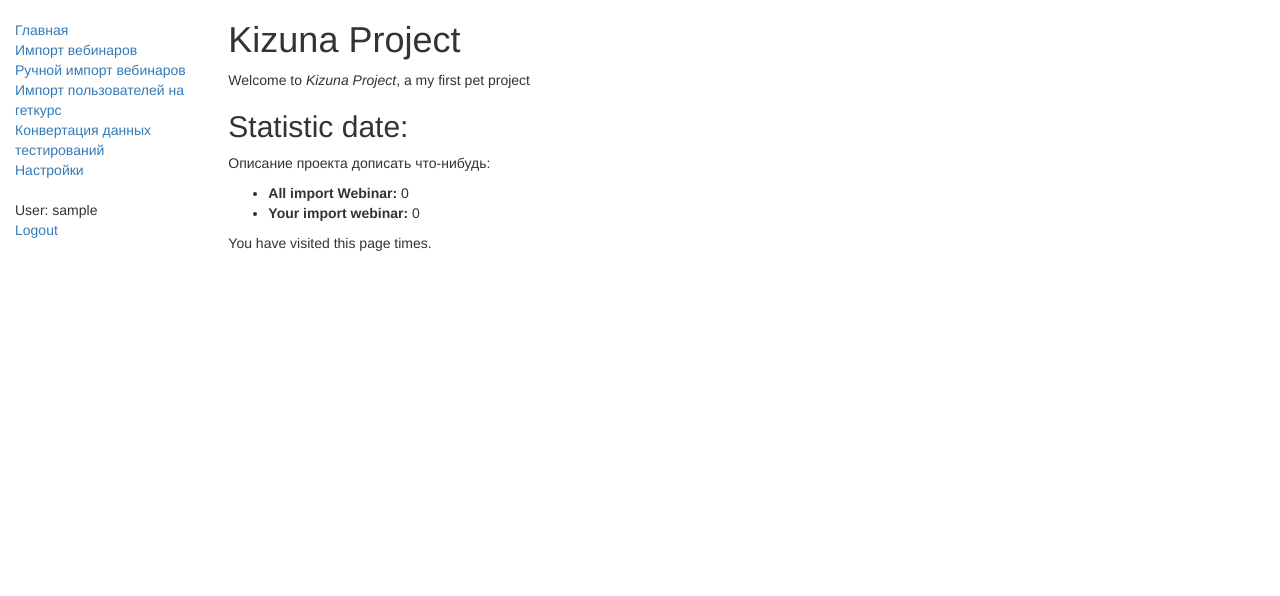
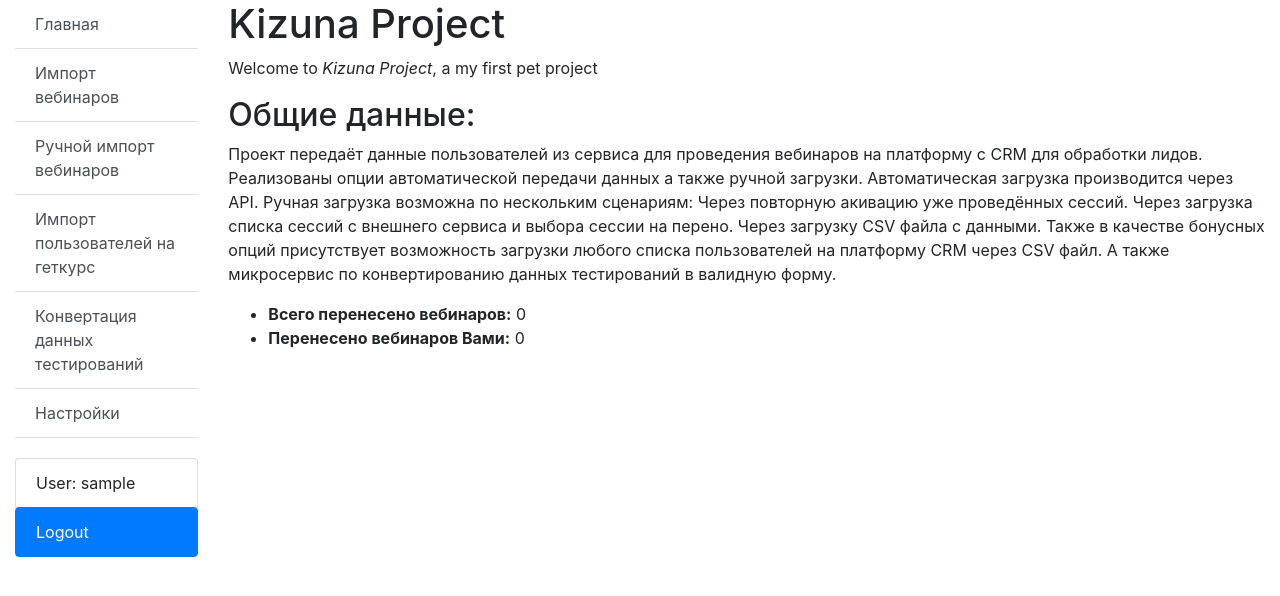
Before and after one commit to Xei201/kizuna, a Django app: page / in a window 1280 px wide. Shown: the top 596 px of the page. Run offline with Django 4.2, Linux system fonts and the light colour scheme; the visitor is signed in with stand-in values (Sample User, id 1); data that the repository does not hold is empty; some libraries are stand-ins or nearby versions.

Commit message:
Update logic request_service.py and add crispy form and bootstrap

```diff
--- a/Kizuna/API/forms.py
+++ b/Kizuna/API/forms.py
@@ -17,8 +17,8 @@ class QuantityWebroom(forms.Form):
     quantity_webroom = forms.IntegerField(label="Количество вебинаров", initial=1,
                                           help_text="в диапазоне от 1 до 100",
                                           validators=[MinValueValidator(1), MaxValueValidator(100)])
-    date_min = forms.DateField(help_text="Стартовая дата", required=False)
-    date_max = forms.DateField(help_text="Конечная дата", required=False)
+    date_min = forms.DateField(label="Стартовая дата", help_text="Стартовая дата", required=False)
+    date_max = forms.DateField(label="Конечная дата", help_text="Конечная дата", required=False)
 
     def clean_date_max(self):
         date_min = self.cleaned_data["date_min"]
@@ -102,7 +102,7 @@ class CorrectFieldsForm(forms.Form):
 
 
 class DownLoadedTestFileForm(forms.Form):
-    file = forms.FileField()
+    file = forms.FileField(label="Ваш файл", help_text="Загрузите файл в формате CSV")
 
     def clean_file(self):
         file_name = self.cleaned_data["file"].name
--- a/Kizuna/API/templates/base_general_template.html
+++ b/Kizuna/API/templates/base_general_template.html
@@ -5,7 +5,7 @@
   <title> {% block title %} Kizuna Project{% endblock %} </title>
   <meta charset="utf-8">
   <meta name="viewport" content="width=device-width, initial-scale=1">
-  <link rel="stylesheet" href="https://maxcdn.bootstrapcdn.com/bootstrap/3.3.7/css/bootstrap.min.css">
+  <link rel="stylesheet" href="https://stackpath.bootstrapcdn.com/bootstrap/4.1.3/css/bootstrap.min.css" integrity="sha384-MCw98/SFnGE8fJT3GXwEOngsV7Zt27NXFoaoApmYm81iuXoPkFOJwJ8ERdknLPMO" crossorigin="anonymous">
   <script src="https://ajax.googleapis.com/ajax/libs/jquery/1.12.4/jquery.min.js"></script>
   <script src="https://maxcdn.bootstrapcdn.com/bootstrap/3.3.7/js/bootstrap.min.js"></script>
 
@@ -21,21 +21,21 @@
     <div class="row">
       <div class="col-sm-2">
         {% block sidebar %}
-            <ul class="sidebar-nav">
-                <li><a href="{% url 'index' %}">Главная</a></li>
-                <li><a href="{% url 'my-webroom' %}">Импорт вебинаров</a></li>
-                <li><a href="{% url 'hand-import' %}">Ручной импорт вебинаров</a></li>
-                <li><a href="{% url 'my-import-getcourse' %}">Импорт пользователей на геткурс</a></li>
-                <li><a href="{% url 'upload_test' %}">Конвертация данных тестирований</a></li>
-                <li><a href="{% url 'setting-delay' %}">Настройки</a></li>
+            <ul class="list-group list-group-flush">
+                <a href="{% url 'index' %}" class="list-group-item list-group-item-action">Главная</a>
+                <a href="{% url 'my-webroom' %}"  class="list-group-item list-group-item-action">Импорт вебинаров</a>
+                <a href="{% url 'hand-import' %}"  class="list-group-item list-group-item-action">Ручной импорт вебинаров</a>
+                <a href="{% url 'my-import-getcourse' %}"  class="list-group-item list-group-item-action">Импорт пользователей на геткурс</a>
+                <a href="{% url 'upload_test' %}"  class="list-group-item list-group-item-action">Конвертация данных тестирований</a>
+                <a href="{% url 'setting-delay' %}"  class="list-group-item list-group-item-action">Настройки</a>
             </ul>
 
             <ul class="sidebar-nav">
                 {% if user.is_authenticated %}
-                    <li>User: {{ user.get_username }}</li>
-                    <li><a href="{% url 'logout'%}?next={{request.path}}">Logout</a></li>
+                    <li class="list-group-item">User: {{ user.get_username }}</li>
+                    <li><a href="{% url 'logout'%}?next={{request.path}}" class="list-group-item list-group-item-action active">Logout</a></li>
                     {% else %}
-                        <li><a href="{% url 'login'%}?next={{request.path}}">Login</a></li>
+                        <li><a href="{% url 'login'%}?next={{request.path}}" class="list-group-item list-group-item-action active">Login</a></li>
                     {% endif %}
             </ul>
 
--- a/Kizuna/API/templates/import_gk/correct_field_params.html
+++ b/Kizuna/API/templates/import_gk/correct_field_params.html
@@ -1,13 +1,15 @@
 {% extends "base_general_template.html" %}
+
+{% load crispy_forms_tags %}
 
 {% block content %}
   <h1>Параметры: {{ import_file.str }}</h1>
 
 
-<form action="" method="post">
+<form action="" method="post" class="w-25 p-3">
     {% csrf_token %}
     <table>
-    {{ form.as_table }}
+    {{ form|crispy }}
     </table>
     <input type="submit" value="Submit" />
 
--- a/Kizuna/API/templates/import_gk/list_csv_file.html
+++ b/Kizuna/API/templates/import_gk/list_csv_file.html
@@ -12,11 +12,11 @@
             <ul>
 
               {% for file in files %}
-              <li>
+              <li class="list-group-item">
                   <p><b>Name:</b> {{ file }}</p>
                   <p><b>Group:</b> {{ file.group_user }}</p>
                   <p><b>Load:</b> {{ file.date_load|date:"d.m.Y, H:i" }} </p>
-                  <p><a href="{{ file.get_import_url }}">Reimport</a> </p>
+                  <p class="w-25 p-3"><a href="{{ file.get_import_url }}" class="list-group-item list-group-item-action active">Reimport</a> </p>
 
               </li>
               {% endfor %}
--- a/Kizuna/API/templates/index.html
+++ b/Kizuna/API/templates/index.html
@@ -7,13 +7,25 @@
 
   <p>Welcome to <em>Kizuna Project</em>, a my first pet project</p>
 
-<h2>Statistic date:</h2>
+<h2>Общие данные:</h2>
 
-  <p>Описание проекта дописать что-нибудь:</p>
+  <p>
+    Проект передаёт данные пользователей из сервиса для проведения вебинаров
+    на платформу с CRM для обработки лидов. Реализованы опции автоматической передачи
+    данных а также ручной загрузки.
+    Автоматическая загрузка производится через API.
+    Ручная загрузка возможна по нескольким сценариям:
+    Через повторную акивацию уже проведённых сессий.
+    Через загрузка списка сессий с внешнего сервиса и выбора сессии на перено.
+    Через загрузку CSV файла с данными.
+
+    Также в качестве бонусных опций присутствует возможность загрузки любого списка
+    пользователей на платформу CRM через CSV файл. А также микросервис по конвертированию
+    данных тестирований в валидную форму.
+  </p>
   <ul>
-    <li><strong>All import Webinar:</strong> {{ webroom_all }}</li>
-    <li><strong>Your import webinar:</strong> {{ webroom_quantity }}</li>
+    <li><strong>Всего перенесено вебинаров:</strong> {{ webroom_all }}</li>
+    <li><strong>Перенесено вебинаров Вами:</strong> {{ webroom_quantity }}</li>
   </ul>
-  <p>You have visited this page {{ num_visits }}{% if num_visits == 1 %} time{% else %} times{% endif %}.</p>
 
 {% endblock %}
--- a/Kizuna/API/templates/webroom/list_webroom.html
+++ b/Kizuna/API/templates/webroom/list_webroom.html
@@ -8,15 +8,15 @@
         {% if webrooms.0 == 'Error' %}
             <h2>{ webrooms.1 }</h2>
         {% else %}
-            <ul>
+            <ul class="list-group">
 
               {% for web in webrooms %}
-              <li>
+              <li class="list-group-item">
                   <p><b>Name:</b> {{ web.webinarId }}</p>
                   <p><b>ID:</b> {{ web.roomid }}</p>
                   <p><b>Create:</b> {{ web.create|date:"d.m.Y, H:i" }} </p>
                   <p><b>Result:</b> {{ web.result_upload }} </p>
-                  <p><a href="{{ web.get_absolute_url }}">Detail</a> </p>
+                  <p class="w-25 p-3"><a href="{{ web.get_absolute_url }}" class="list-group-item list-group-item-action active">Detail</a> </p>
 
               </li>
               {% endfor %}
--- a/Kizuna/API/views.py
+++ b/Kizuna/API/views.py
@@ -295,10 +295,12 @@ class CorrectFileFieldImportGetcourse(BaseExceptions, PermissionRequiredMixin, F
         if form.is_valid():
             field_position_dict = form.cleaned_data
             user = request.user
-            webroom = FileImportGetcourse.objects.filter(user=user).last().group_user
+            file_data = FileImportGetcourse.objects.filter(user=user).last()
+            webroom = file_data.group_user + str(file_data.date_load)
+            group = file_data.group_user
             imp = self.get_import_validation_class(request=request, **kwargs)
             if imp.start_upload_viewers_csv_to_bd(field_position_dict):
-                imp.start_import_to_getcorse_csv(webroom)
+                imp.start_import_to_getcorse_csv(webroom, group=group)
                 return self.form_valid(form)
 
         return self.form_invalid(form)
--- a/Kizuna/Kizuna/settings.py
+++ b/Kizuna/Kizuna/settings.py
@@ -42,6 +42,8 @@ INSTALLED_APPS = [
     'general.apps.GeneralConfig',
     'rest_framework',
     'debug_toolbar',
+    'crispy_forms',
+    'crispy_bootstrap4',
 ]
 
 MIDDLEWARE = [
@@ -154,6 +156,10 @@ IMPORT_SUCCESS_RATE = 0.8
 GETCOURSE_TEST_API = 'test_api_config_from_gk'
 BIZON_TEST_API = 'test_api_config_from_bizon'
 
+# Crispy forms version, using bootstrap
+
+CRISPY_TEMPLATE_PACK = 'bootstrap4'
+
 LOGGING = {
     'version': 1,
     'disable_existing_loggers': False,
```
Also changed, not shown: Kizuna/API/core/import_logic.py (+5 -6 lines), Kizuna/API/core/request_service.py (+5 -2 lines), Kizuna/API/models.py (+5 -2 lines), Kizuna/API/templates/import_gk/downloaded_file.html (+5 -3 lines), Kizuna/API/templates/setting/setting_form.html (+5 -3 lines), Kizuna/API/templates/test_convert/downloaded_test_file.html (+5 -3 lines), Kizuna/API/templates/webroom/get_webroom.html (+5 -3 lines), Kizuna/templates/registration/login.html (+5 -5 lines).
